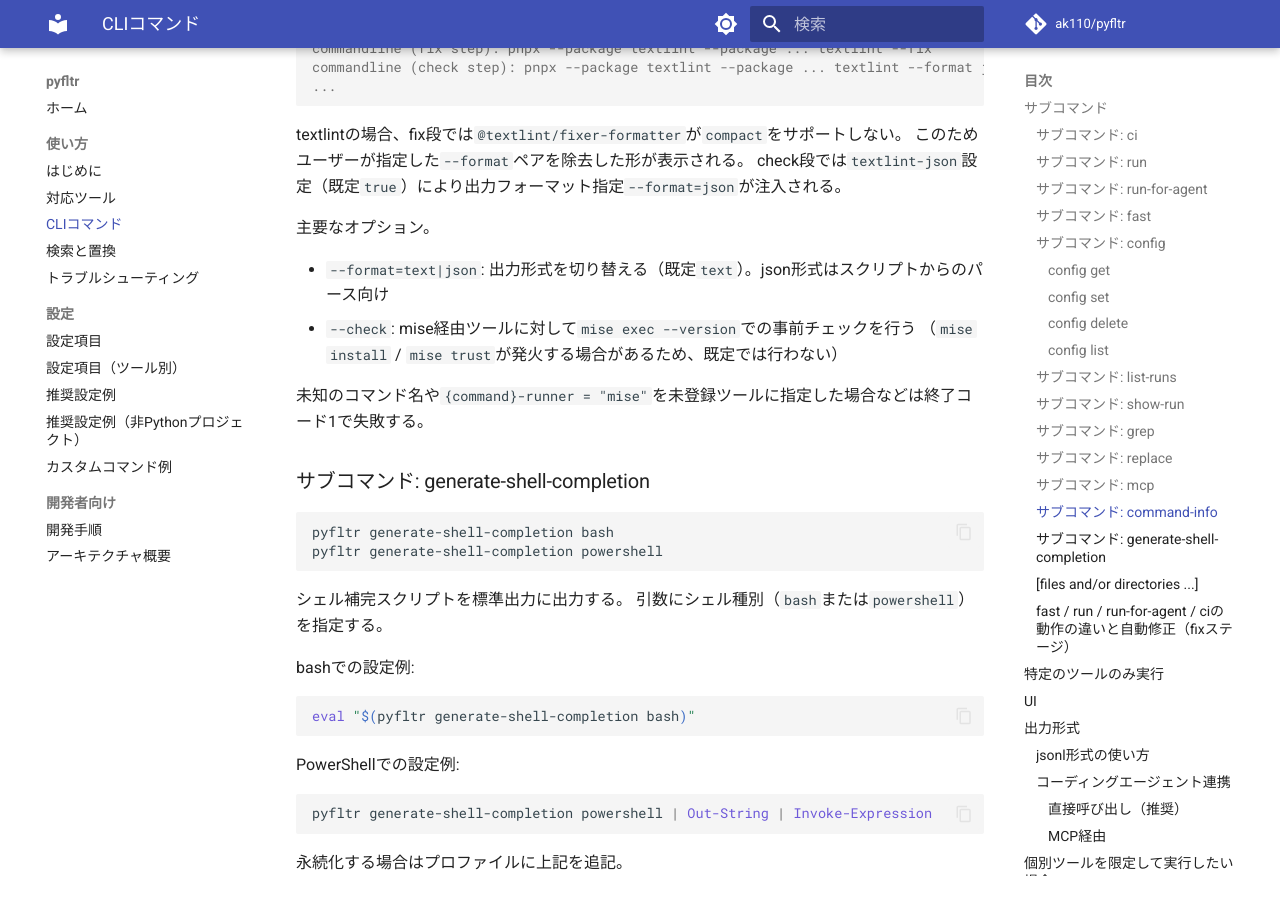
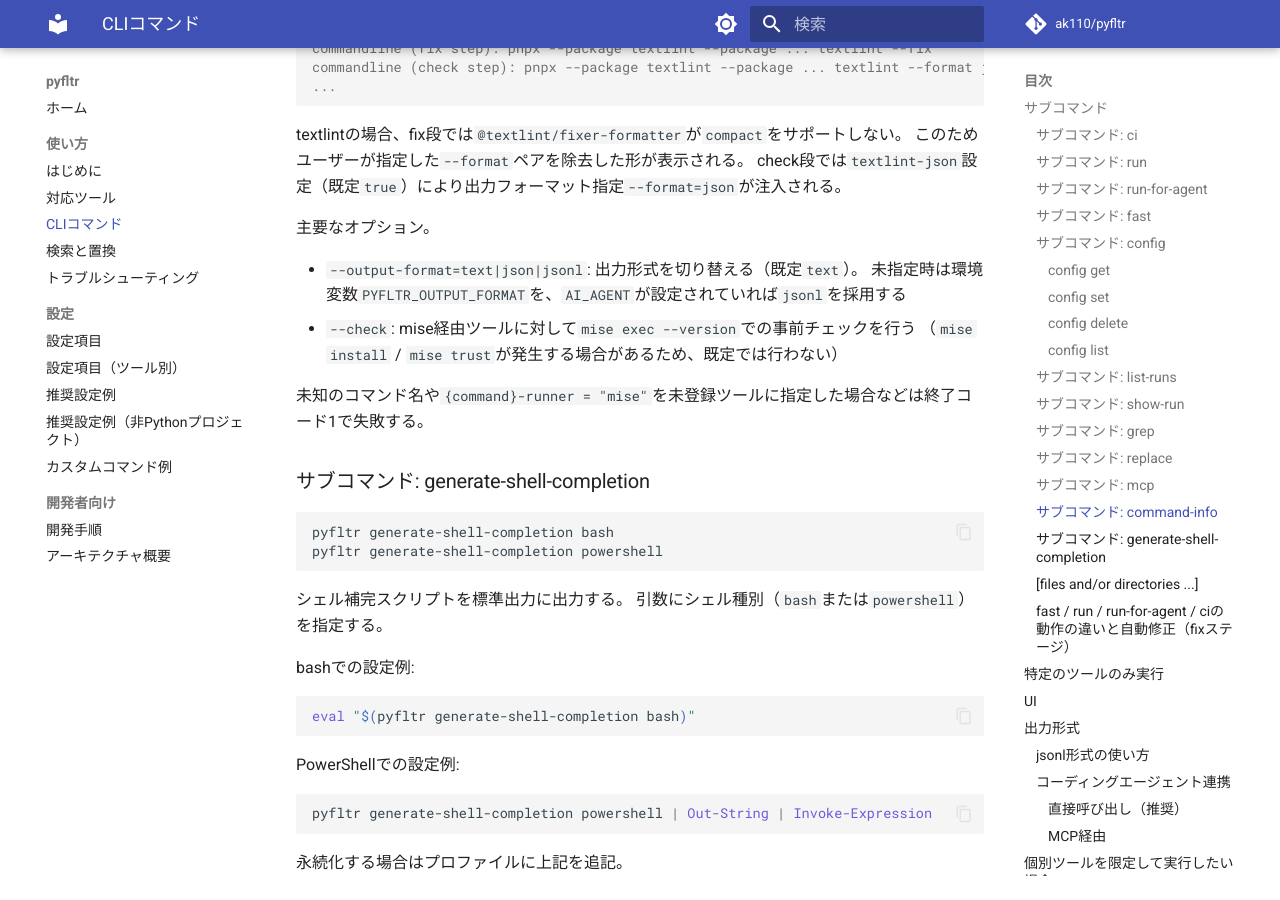
Before and after one commit to ak110/pyfltr, an MkDocs documentation site: the page built from docs/guide/usage.md, in a window 1280 px wide and 900 px high, scrolled down 7524 px. Built offline with MkDocs 1.6.1 and Material for MkDocs 9.7.7, drawn with Linux system fonts in a browser that asks for light colours; comment, search, counter and statistics services are not loaded; some of the changed text lies outside the part shown.

Commit message:
feat(command-info): --formatを--output-formatへ統一しjsonlに対応する

````diff
--- a/docs/guide/usage.md
+++ b/docs/guide/usage.md
@@ -282,7 +282,7 @@ claude mcp add pyfltr -- uvx pyfltr mcp
 ### サブコマンド: command-info {#command-info}
 
 ```shell
-pyfltr command-info <tool> [--format text|json] [--check]
+pyfltr command-info <tool> [--output-format text|json|jsonl] [--check]
 ```
 
 対象ツールの起動方式（runner種別・実行ファイルパス・最終コマンドライン）の解決結果を副作用無しで表示する。
@@ -348,9 +348,10 @@ check段では`textlint-json`設定（既定`true`）により出力フォーマ
 
 主要なオプション。
 
-- `--format=text|json`: 出力形式を切り替える（既定`text`）。json形式はスクリプトからのパース向け
+- `--output-format=text|json|jsonl`: 出力形式を切り替える（既定`text`）。
+  未指定時は環境変数`PYFLTR_OUTPUT_FORMAT`を、`AI_AGENT`が設定されていれば`jsonl`を採用する
 - `--check`: mise経由ツールに対して`mise exec --version`での事前チェックを行う
- （`mise install` / `mise trust`が発火する場合があるため、既定では行わない）
+ （`mise install` / `mise trust`が発生する場合があるため、既定では行わない）
 
 未知のコマンド名や`{command}-runner = "mise"`を未登録ツールに指定した場合などは終了コード1で失敗する。
 
````
Also changed, not shown: .claude/skills/output-format/SKILL.md (+2 -0 lines), 2 other files.
